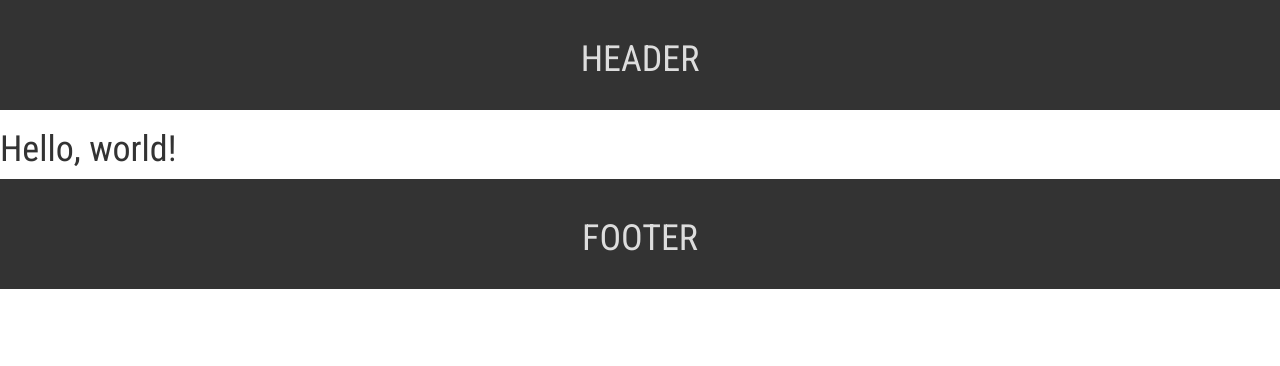
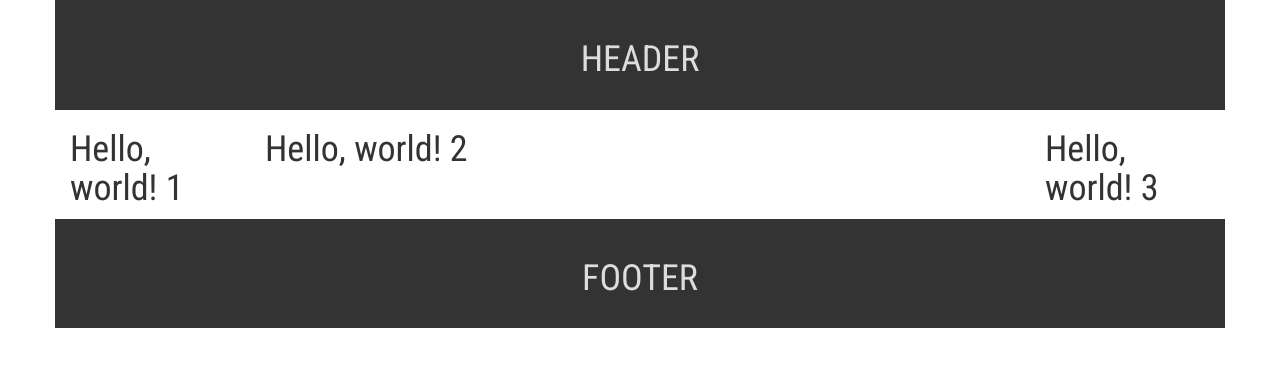
Before and after one commit to ZacharyRSmith/bootstrap-tut, a website: page app/index.html in a window 1280 px wide. Drawn offline with nearby package versions, Linux system fonts and the light colour scheme.

Commit message:
(refactor) Move main stylesheet to new stylesheets folder.

```diff
--- a/app/index.html
+++ b/app/index.html
@@ -9,7 +9,7 @@
 
     <link href='https://fonts.googleapis.com/css?family=Roboto+Condensed' rel='stylesheet' type='text/css'>
     <link href="../node_modules/bootstrap/dist/css/bootstrap.css" rel="stylesheet">
-    <link href="./app.css" rel="stylesheet">
+    <link href="./stylesheets/main.css" rel="stylesheet">
 
     <!-- HTML5 shim and Respond.js for IE8 support of HTML5 elements and media queries -->
     <!-- WARNING: Respond.js doesn't work if you view the page via file:// -->
@@ -19,13 +19,25 @@
     <![endif]-->
   </head>
   <body>
-    <header>
+    <header class="container">
       <h1>HEADER</h1>
     </header>
 
-    <h1>Hello, world!</h1>
+    <div class="container">
+      <div class="row">
+        <aside class="col-sm-2">
+          <h1>Hello, world! 1</h1>
+        </aside>
+        <section class="col-sm-8">
+          <h1>Hello, world! 2</h1>
+        </section>
+        <aside class="col-sm-2">
+          <h1>Hello, world! 3</h1>
+        </aside>
+      </div>
+    </div>
 
-    <footer>
+    <footer class="container">
       <h1>FOOTER</h1>
     </footer>
 
```
Also changed, not shown: app/stylesheets/main.css (renamed from app/app.css), 1 other file.
